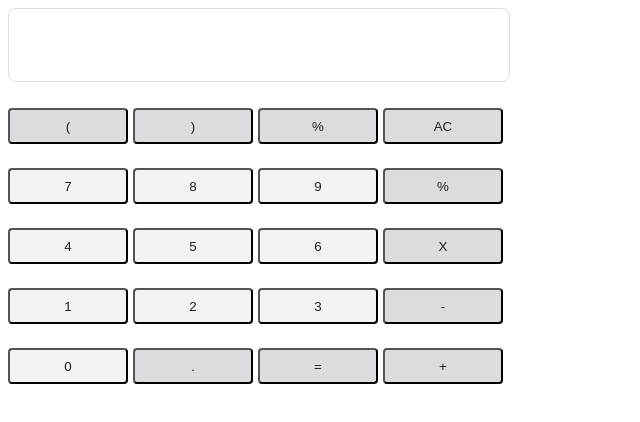
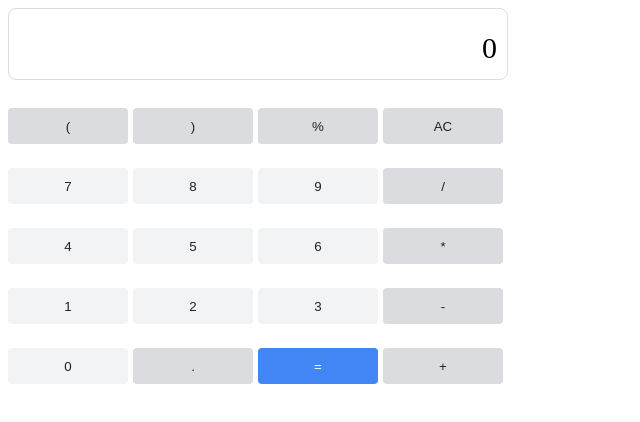
Before and after one commit to wlsdn1101/QMIT-Onboading, a React (Create React App) app: page / in a window 1280 px wide. Shown: the top 422 px of the page, without its empty margins (0-640 px from the left). Built offline with nearby package versions, Linux system fonts and the light colour scheme.

Commit message:
feat : 계산기 사칙연산 기능 구현

```diff
--- a/src/App.js
+++ b/src/App.js
@@ -1,13 +1,140 @@
-import * as S from './styles'
+import { useState } from "react";
+import * as S from "./styles";
 
 function App() {
-  const CACULATOR_STR = ['(', ')', '%', 'AC', 7, 8, 9, '%', 4, 5, 6,'X', 1, 2, 3, '-', 0, '.', '=', '+'];
+  const [formula, setFormula] = useState("0");
+  const [answer, setAnswer] = useState("");
+  //const [isAllClear, setIsAllClear] = useState("AC");
+  const caculatorArr = [
+    "(",
+    ")",
+    "%",
+    "AC",
+    7,
+    8,
+    9,
+    "/",
+    4,
+    5,
+    6,
+    "*",
+    1,
+    2,
+    3,
+    "-",
+    0,
+    ".",
+    "=",
+    "+",
+  ];
 
+  const caculation = () => {
+    let formulaArr = formula.split(" ");
+    let charLocation;
+
+    while (formulaArr.length !== 1) {
+      charLocation = 0;
+
+      // 곱하기, 나누기의 계산 우선순위를 높이기 위한 조건문
+      if (formulaArr.indexOf("*") > 0) {
+        charLocation = formulaArr.indexOf("*");
+      } else if (formulaArr.indexOf("/") > 0) {
+        charLocation = formulaArr.indexOf("/");
+      }
+
+      if (charLocation !== 0) {
+        if (formulaArr[charLocation] === "*") {
+          formulaArr[charLocation - 1] =
+            Number(formulaArr[charLocation - 1]) *
+            Number(formulaArr[charLocation + 1]);
+        } else {
+          formulaArr[charLocation - 1] =
+            Number(formulaArr[charLocation - 1]) /
+            Number(formulaArr[charLocation + 1]);
+        }
+      } else if (formulaArr[1] === "-") {
+        formulaArr[0] = Number(formulaArr[0]) - Number(formulaArr[2]);
+        charLocation = 1;
+      } else if (formulaArr[1] === "+") {
+        formulaArr[0] = Number(formulaArr[0]) + Number(formulaArr[2]);
+        charLocation = 1;
+      }
+
+      formulaArr.splice(charLocation, charLocation + 1);
+    }
+    return formulaArr[0];
+  };
+
+  // onClick에서 이동 후 문자에 따라 값 처리 및 출력
+  const charAddFunc = (btnValue) => {
+    if (answer[answer.length - 1] === "=") {
+      setAnswer(`Ans = ${formula}`);
+    }
+
+    setFormula(`${formula} ${btnValue} `);
+    //setIsAllClear("CE");
+  };
+
+  const numAddFunc = (btnValue) => {
+    let stringTmp = formula;
+    if (
+      formula[formula.length - 1] === "0" &&
+      !Number(formula[formula.length - 2])
+    ) {
+      stringTmp = stringTmp.slice(0, -1);
+      setFormula(stringTmp + btnValue);
+    } else if (answer[answer.length - 1] === "=") {
+      setAnswer("Ans = " + formula);
+      setFormula(btnValue);
+    } else {
+      setFormula(String(stringTmp) + String(btnValue));
+    }
+  };
+
+  const clickEqual = () => {
+    if (!Number(formula[formula.length - 1])) {
+      if (formula[formula.length - 2] !== "%") {
+        return;
+      }
+    }
+
+    setAnswer(formula + "=");
+    setFormula(String(caculation()));
+    //setIsAllClear("AC");
+  };
+
+  const onClickBtn = (btnValue) => {
+    // 정답 칸이 비어있는지 확인
+    if (answer === "") {
+      setAnswer("Ans=0");
+    }
+    // 문자 확인
+    if (btnValue === "=") {
+      clickEqual();
+    } else if (typeof btnValue === "string") {
+      charAddFunc(btnValue);
+    } else {
+      numAddFunc(btnValue);
+      //setIsAllClear("CE");
+    }
+  };
   return (
     <S.Container>
-      <S.InputWrap></S.InputWrap>
+      <S.InputWrap>
+        <S.AnswerBox>{answer}</S.AnswerBox>
+        <S.FormulaBox>{formula}</S.FormulaBox>
+      </S.InputWrap>
       <S.BtnContainer>
-        {CACULATOR_STR.map((caculatorMember, i)=>(<S.Btn isNum={typeof(caculatorMember)==='number'} key={i}>{caculatorMember}</S.Btn>))}
+        {caculatorArr.map((caculatorMember, i) => (
+          <S.Btn
+            key={i}
+            onClick={() => onClickBtn(caculatorMember)}
+            isNum={typeof caculatorMember === "number"}
+            isEqual={caculatorMember === "="}
+          >
+            {caculatorMember}
+          </S.Btn>
+        ))}
       </S.BtnContainer>
     </S.Container>
   );
--- a/src/styles.js
+++ b/src/styles.js
@@ -13,19 +13,37 @@ export const BtnContainer = styled.div`
   display: grid;
   grid-template-columns: repeat(4, 1fr);
 `;
-export const InputWrap = styled.div`
-  width: 500px;
+export const InputWrap = styled(Container)`
+  justify-content: space-around;
+  align-items: flex-end;
   height: 72px;
   border: 1px solid #dadce0;
   border-radius: 8px;
-`
+  box-sizing: border-box;
+  padding: 10px;
+`;
 export const Btn = styled.button`
   width: 120px;
   height: 36px;
   border-radius: 4px;
-  background-color: ${props=>props.isNum ? '#f1f3f4' : '#dadce0'};
-  color: #202124;
+  background-color: ${(props) =>
+    props.isEqual ? "#4285f4" : props.isNum ? "#f1f3f4" : "#dadce0"};
+  color: ${(props) => (props.isEqual ? "#fff" : "#202124")};
   display: flex;
   justify-content: center;
-  align-items:center;
+  align-items: center;
+  outline: none;
+  border: none;
+  cursor: pointer;
 `;
+export const FormulaBox = styled.div`
+  width: 90%;
+  font-size: 30px;
+  font-weight: 500;
+  text-align: right;
+`;
+
+export const AnswerBox = styled.div`
+  color: #70757a;
+  font-size: 13px;
+`;
```
Also changed, not shown: 2 other files (tests, documents, lock files or other folders).
